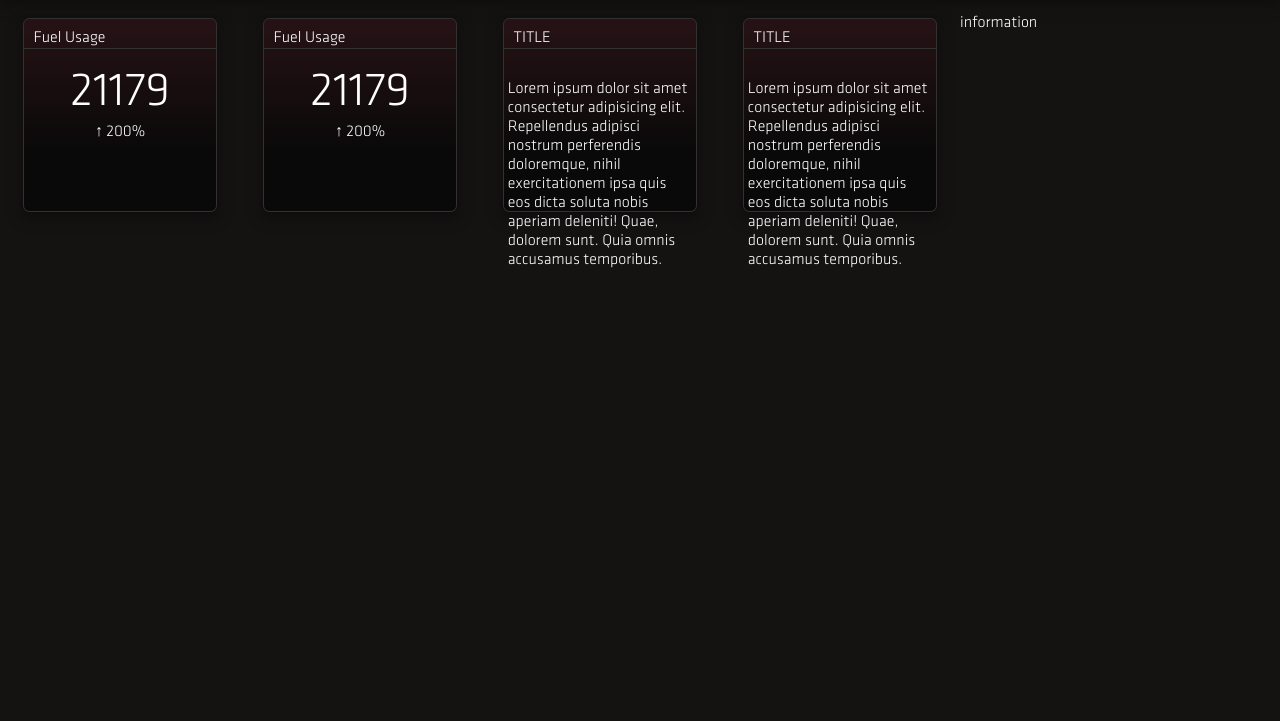
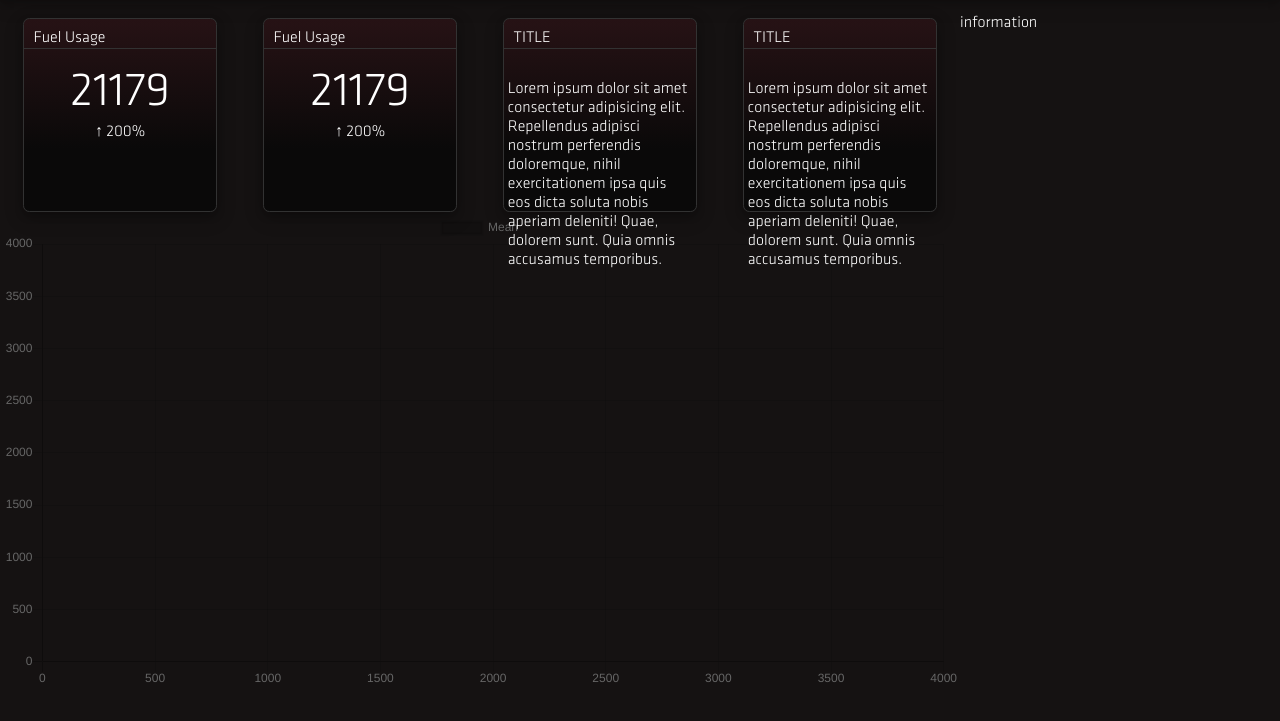
Before and after one commit to HJackdeJong/QDpieS, a plain HTML site: page ui/index.html in a window 1280 px wide. Shown: the part 45-766 px from the top of the page. Drawn offline with nearby package versions, Linux system fonts and the light colour scheme.

Commit message:
added chart but data not showing

```diff
--- a/ui/index.html
+++ b/ui/index.html
@@ -62,7 +62,8 @@
             </div>
 
             <div class="chart-holder">
-
+                <!-- Create a canvas element to draw the chart on -->
+                <canvas id="myChart"></canvas>
             </div>
 
         </div>
@@ -76,6 +77,7 @@
     </div>
 
     <script src="script.js"></script>
+    <script src="https://cdnjs.cloudflare.com/ajax/libs/Chart.js/2.9.3/Chart.min.js"></script>
 
 </body>
 </html>
--- a/ui/script.js
+++ b/ui/script.js
@@ -1,20 +1,42 @@
-// // Read the CSV file
-// fetch('tripFuelCons.csv')
-//   .then(response => response.text())
-//   .then((data) => {
-//     // Split the data into rows
-//     const rows = data.split('\n');
+// Read the CSV file
+fetch('tripFuelCons.csv')
+  .then(response => response.text())
+  .then((data) => {
+    // Split the data into rows
+    const rows = data.split('\n');
+    console.table(rows)
 
-//     console.table(rows)
+    // Split each row into cells
+    const cells = rows.map(row => row.split(','));
 
-//     // Split each row into cells
-//     const cells = rows.map(row => row.split(','));
+    // Convert the cell data to floats
+    const floats = cells.map(cell => parseFloat(cell[1]));
 
-//     // Access the cells in the 2nd row, 2nd column
-//     const cell = cells[1][1];
+    // Do something with the float data
+    console.table(floats);
 
-//     // Do something with the cell data
-//     console.log(cell);
-//   });
+
+  // Create the chart
+  const ctx = document.getElementById('myChart').getContext('2d');
+  const chart = new Chart(ctx, {
+    type: 'scatter',
+    data: {
+      datasets: [{
+        label: 'Mean',
+        data: floats
+      }]
+    },
+    options: {
+      scales: {
+        xAxes: [{
+          type: 'linear',
+          position: 'bottom'
+        }]
+      }
+    }
+  });
+  });
+
+
 
 console.log("script loaded")
--- a/ui/tripFuelCons.csv
+++ b/ui/tripFuelCons.csv
@@ -1,145 +1,143 @@
-trip,median,mean
-0,157.1,157.3
-1,223.17,223.96
-2,56.14,57.24
-3,66.05,67.05
-4,128.23,128.47
-5,127.65,126.85
-6,209.75,211.0
-7,111.25,110.99
-8,232.79,232.69
-9,98.03,97.09
-10,259.13,259.9
-11,117.85,117.21
-12,121.24,121.25
-13,150.89,150.03
-14,141.32,140.02
-15,121.28,122.41
-16,184.01,185.64
-17,210.03,208.83
-18,151.11,151.06
-19,124.6,125.58
-20,183.7,182.94
-21,124.63,124.93
-22,252.3,253.96
-23,196.78,196.26
-24,137.64,136.38
-25,3586.43,3585.0
-26,177.18,178.1
-27,131.23,132.41
-28,140.95,140.93
-29,140.98,141.1
-30,124.69,125.05
-31,131.18,130.09
-32,193.07,193.08
-33,108.22,108.13
-34,137.98,137.69
-35,229.59,231.22
-36,173.53,174.57
-37,111.42,112.09
-38,376.06,377.64
-39,144.73,144.64
-40,101.34,101.24
-41,88.43,88.49
-42,268.64,270.16
-43,111.15,112.11
-44,111.23,111.32
-45,121.23,121.11
-46,166.89,167.69
-47,443.33,443.65
-48,137.4,136.02
-49,219.63,218.52
-50,130.92,131.64
-51,281.62,281.36
-52,114.61,113.53
-53,153.87,154.41
-54,212.68,212.9
-55,189.87,190.78
-56,114.8,115.39
-57,212.46,213.22
-58,137.34,136.21
-59,130.82,130.93
-60,183.13,184.36
-61,314.39,315.39
-62,114.28,115.53
-63,111.22,109.92
-64,161.9,163.31
-65,66.66,66.39
-66,59.98,59.77
-67,60.13,61.73
-68,46.92,47.16
-69,48.46,48.61
-70,50.16,50.76
-71,50.28,49.24
-72,58.41,58.62
-73,56.74,57.17
-74,50.29,49.91
-75,69.96,70.69
-76,197.9,199.13
-77,52.06,52.14
-78,50.39,51.61
-79,43.68,44.12
-80,56.9,58.31
-81,66.89,66.96
-82,56.97,58.22
-83,53.78,54.96
-84,122.65,122.76
-85,122.43,123.62
-86,76.61,76.78
-87,66.68,67.28
-88,133.03,134.21
-89,59.91,59.65
-90,56.68,56.25
-91,63.27,64.95
-92,92.46,93.78
-93,145.37,145.54
-94,86.2,86.21
-95,69.85,69.53
-96,109.31,110.0
-97,79.8,78.36
-98,86.41,85.08
-99,63.56,64.07
-100,56.87,57.09
-101,129.11,130.34
-102,83.35,83.84
-103,70.36,71.22
-104,69.98,71.03
-105,73.47,73.33
-106,60.06,60.33
-107,66.98,67.0
-108,70.13,70.1
-109,68.53,68.57
-110,161.8,161.14
-111,56.92,57.72
-112,63.43,64.39
-113,220.86,222.62
-114,53.54,54.4
-115,57.02,57.32
-116,53.65,54.5
-117,63.52,64.72
-118,60.2,61.39
-119,63.4,64.05
-120,86.44,85.9
-121,115.93,115.74
-122,63.53,62.33
-123,63.33,63.04
-124,73.37,73.7
-125,63.43,63.06
-126,131.12,131.65
-127,117.92,118.8
-128,131.08,132.05
-129,124.67,123.01
-130,318.09,316.9
-131,118.01,118.18
-132,114.4,113.31
-133,114.65,114.87
-134,111.21,110.95
-135,186.56,186.11
-136,117.8,116.44
-137,121.13,121.57
-138,127.8,129.1
-139,117.93,119.47
-140,180.29,179.38
-141,111.48,110.58
-142,107.86,106.81
-T,21179.073016666738,21211.6433572223
+0,157.3,157.1
+1,223.96,223.17
+2,57.24,56.14
+3,67.05,66.05
+4,128.47,128.23
+5,126.85,127.65
+6,211,209.75
+7,110.99,111.25
+8,232.69,232.79
+9,97.09,98.03
+10,259.9,259.13
+11,117.21,117.85
+12,121.25,121.24
+13,150.03,150.89
+14,140.02,141.32
+15,122.41,121.28
+16,185.64,184.01
+17,208.83,210.03
+18,151.06,151.11
+19,125.58,124.6
+20,182.94,183.7
+21,124.93,124.63
+22,253.96,252.3
+23,196.26,196.78
+24,136.38,137.64
+25,3585,3586.43
+26,178.1,177.18
+27,132.41,131.23
+28,140.93,140.95
+29,141.1,140.98
+30,125.05,124.69
+31,130.09,131.18
+32,193.08,193.07
+33,108.13,108.22
+34,137.69,137.98
+35,231.22,229.59
+36,174.57,173.53
+37,112.09,111.42
+38,377.64,376.06
+39,144.64,144.73
+40,101.24,101.34
+41,88.49,88.43
+42,270.16,268.64
+43,112.11,111.15
+44,111.32,111.23
+45,121.11,121.23
+46,167.69,166.89
+47,443.65,443.33
+48,136.02,137.4
+49,218.52,219.63
+50,131.64,130.92
+51,281.36,281.62
+52,113.53,114.61
+53,154.41,153.87
+54,212.9,212.68
+55,190.78,189.87
+56,115.39,114.8
+57,213.22,212.46
+58,136.21,137.34
+59,130.93,130.82
+60,184.36,183.13
+61,315.39,314.39
+62,115.53,114.28
+63,109.92,111.22
+64,163.31,161.9
+65,66.39,66.66
+66,59.77,59.98
+67,61.73,60.13
+68,47.16,46.92
+69,48.61,48.46
+70,50.76,50.16
+71,49.24,50.28
+72,58.62,58.41
+73,57.17,56.74
+74,49.91,50.29
+75,70.69,69.96
+76,199.13,197.9
+77,52.14,52.06
+78,51.61,50.39
+79,44.12,43.68
+80,58.31,56.9
+81,66.96,66.89
+82,58.22,56.97
+83,54.96,53.78
+84,122.76,122.65
+85,123.62,122.43
+86,76.78,76.61
+87,67.28,66.68
+88,134.21,133.03
+89,59.65,59.91
+90,56.25,56.68
+91,64.95,63.27
+92,93.78,92.46
+93,145.54,145.37
+94,86.21,86.2
+95,69.53,69.85
+96,110,109.31
+97,78.36,79.8
+98,85.08,86.41
+99,64.07,63.56
+100,57.09,56.87
+101,130.34,129.11
+102,83.84,83.35
+103,71.22,70.36
+104,71.03,69.98
+105,73.33,73.47
+106,60.33,60.06
+107,67,66.98
+108,70.1,70.13
+109,68.57,68.53
+110,161.14,161.8
+111,57.72,56.92
+112,64.39,63.43
+113,222.62,220.86
+114,54.4,53.54
+115,57.32,57.02
+116,54.5,53.65
+117,64.72,63.52
+118,61.39,60.2
+119,64.05,63.4
+120,85.9,86.44
+121,115.74,115.93
+122,62.33,63.53
+123,63.04,63.33
+124,73.7,73.37
+125,63.06,63.43
+126,131.65,131.12
+127,118.8,117.92
+128,132.05,131.08
+129,123.01,124.67
+130,316.9,318.09
+131,118.18,118.01
+132,113.31,114.4
+133,114.87,114.65
+134,110.95,111.21
+135,186.11,186.56
+136,116.44,117.8
+137,121.57,121.13
+138,129.1,127.8
+139,119.47,117.93
+140,179.38,180.29
+141,110.58,111.48
+142,106.81,107.86
```
